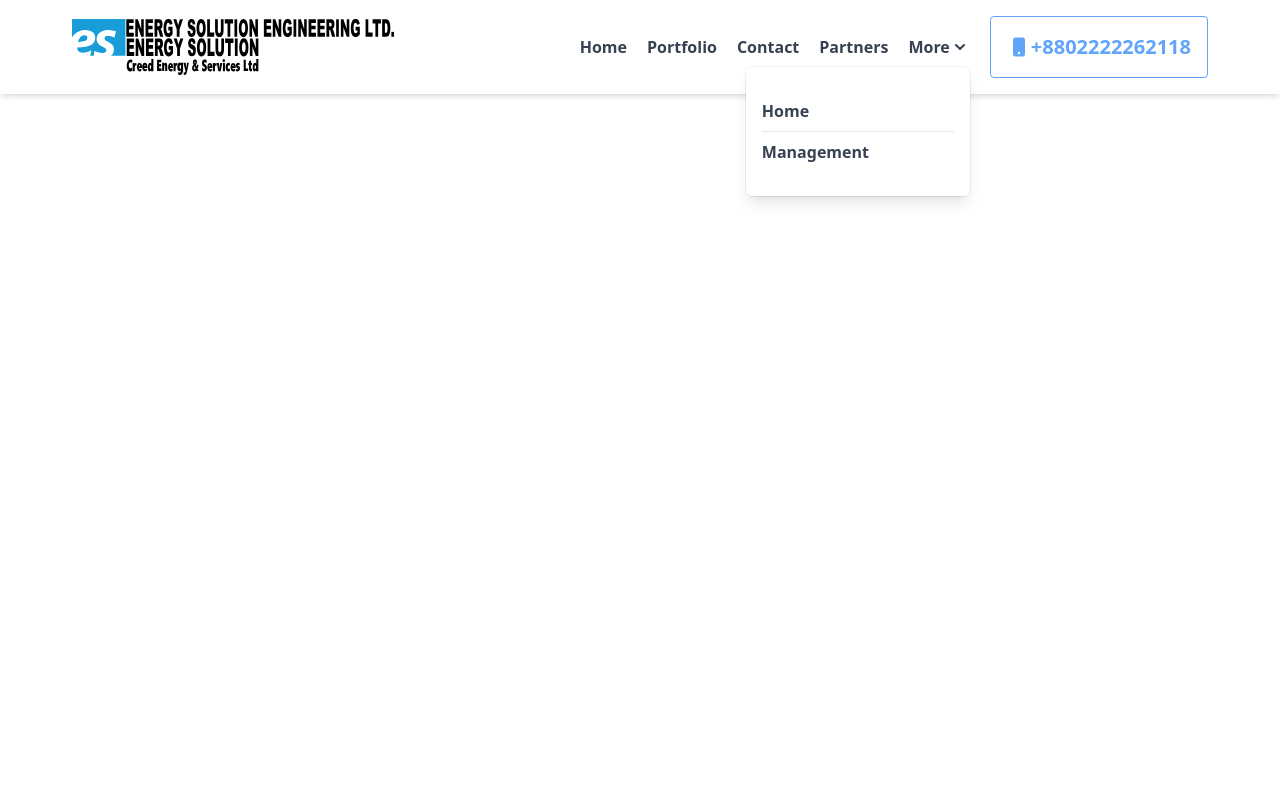
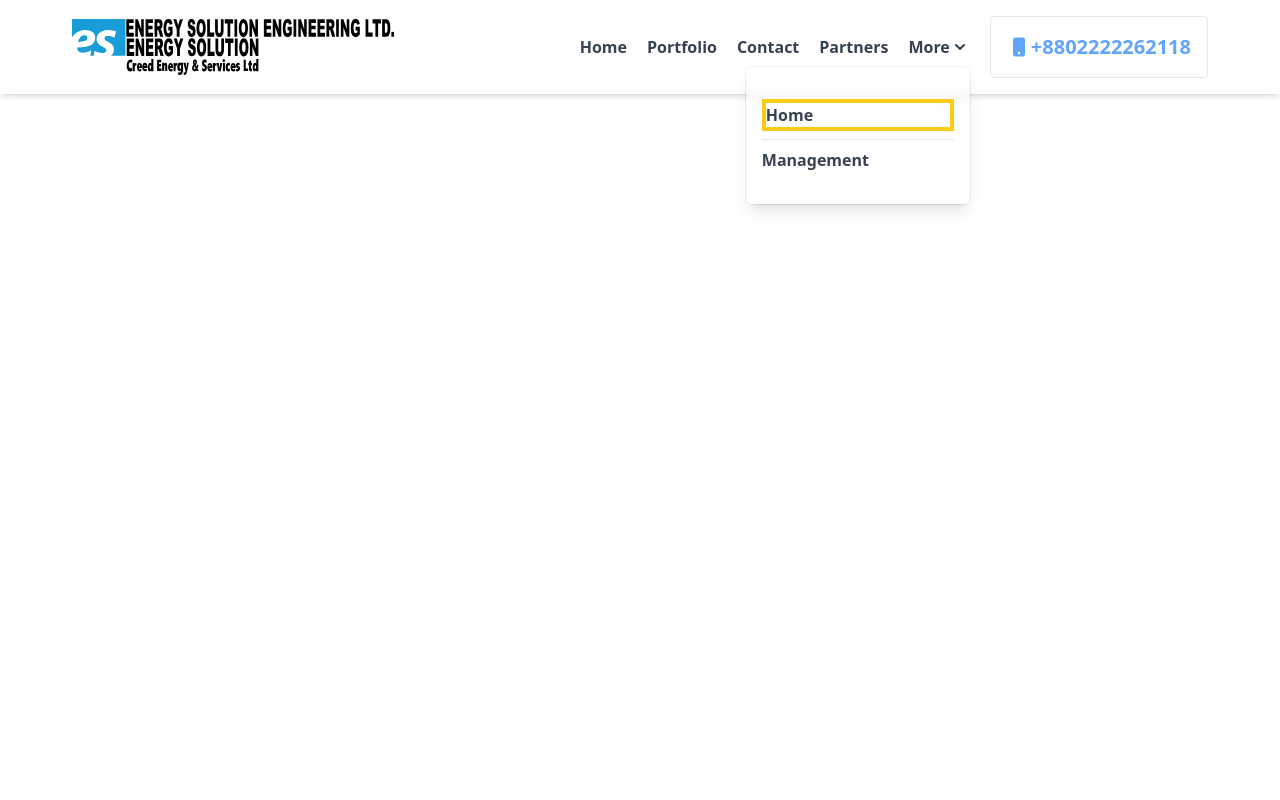
Before and after one commit to bobalok/energysol, a Next.js app: page / in a window 1280 px wide. Both pictures are taken after a click on the button "More". Shown: the top 800 px of the page. Built offline with nearby package versions, Linux system fonts and the light colour scheme.

Commit message:
blurred dropdown added

```diff
--- a/components/Navitems.js
+++ b/components/Navitems.js
@@ -47,10 +47,13 @@ export default function Navitems() {
             leaveFrom="transform opacity-100 scale-100"
             leaveTo="transform opacity-0 scale-95"
           >
-            <Menu.Items className="absolute right-0 w-56 mt-2 origin-top-right bg-white divide-y divide-gray-100 rounded-md shadow-lg ring-1 ring-black ring-opacity-5 focus:outline-none">
+            <Menu.Items className="absolute right-0 w-56 mt-2 origin-top-right backdrop-blur-sm bg-white/30 divide-y divide-gray-100 rounded-md shadow-lg ring-1 ring-black ring-opacity-5 focus:outline-none">
               <div className="px-4 py-8 flex flex-col space-y-2">
                 <Menu.Item>
-                  <MyLink href="/Slider" className="hover:text-blue-400">
+                  <MyLink
+                    href="/Slider"
+                    className="hover:text-blue-400 border-4 border-yellow-400"
+                  >
                     Home
                   </MyLink>
                 </Menu.Item>
@@ -64,7 +67,7 @@ export default function Navitems() {
             </Menu.Items>
           </Transition>
         </Menu>
-        <button className="sm:visible text-xl right-0 bg-transparent hover:bg-gradient-to-r from-green-500 to-blue-500 transition-all ease-linear text-blue-400 font-semibold hover:text-white py-4 px-4 border border-blue-400 hover:border-transparent rounded inline-flex items-center">
+        <button className="sm:visible text-xl right-0 bg-transparent hover:bg-gradient-to-r from-green-900 to-red-800 transition-all ease-linear text-blue-400 font-semibold hover:text-white py-4 px-4 border   rounded inline-flex items-center">
           <svg
             className="w-6 h-6"
             fill="currentColor"
```
